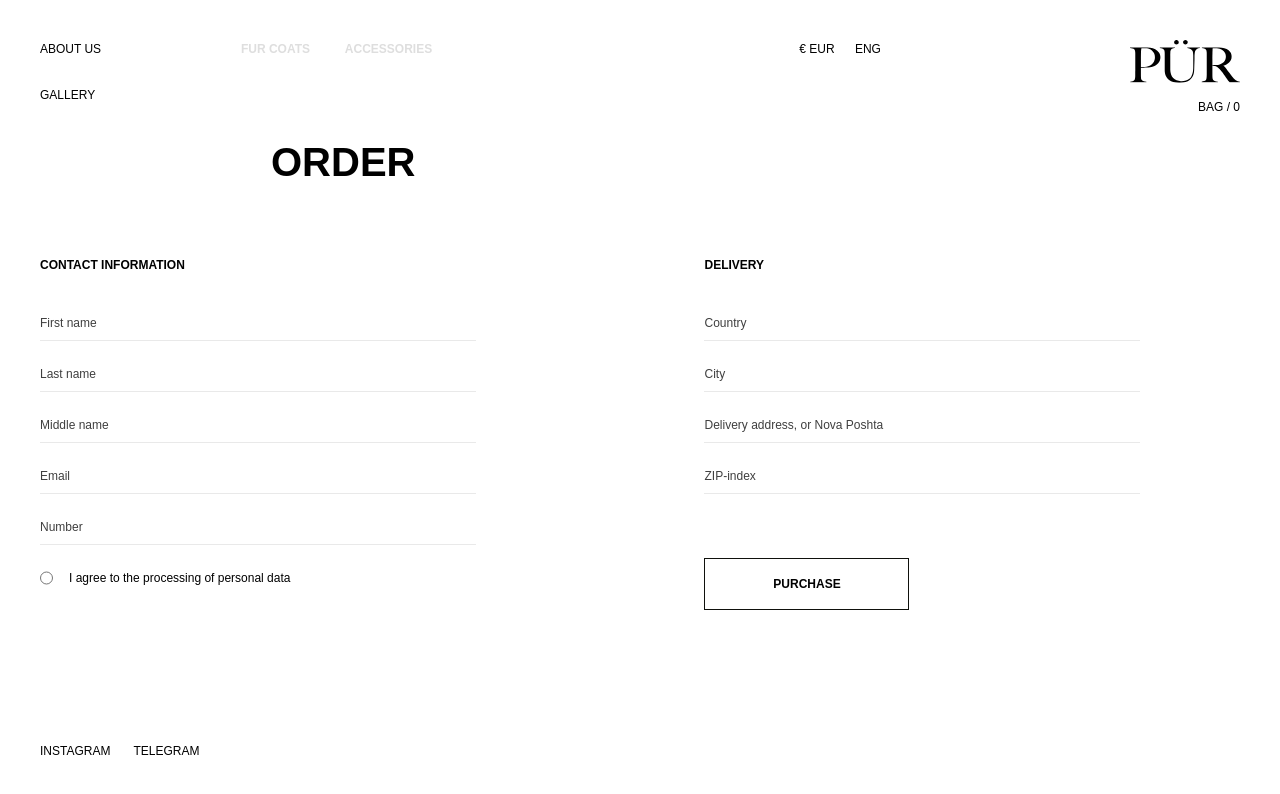
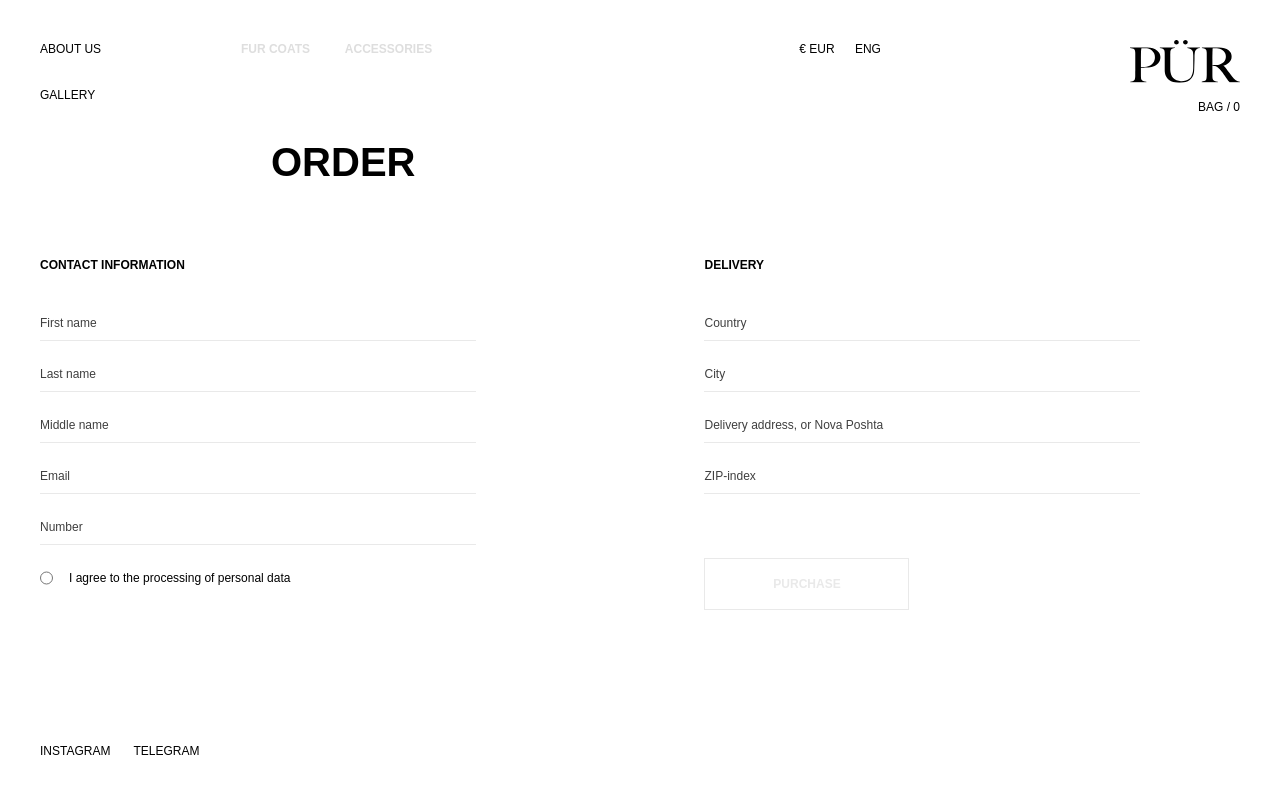
Before and after one commit to GorgeousSuit/pur, a Next.js app: page /checkout in a window 1280 px wide. Shown: the top 794 px of the page. Built offline with nearby package versions, Linux system fonts and the light colour scheme; no server answers.

Commit message:
Changing architecture

```diff
--- a/package.json
+++ b/package.json
@@ -10,6 +10,7 @@
   },
   "dependencies": {
     "@sanity/image-url": "^1.0.2",
+    "@tailwindcss/forms": "^0.5.7",
     "autoprefixer": "10.4.15",
     "babel-preset-es2015": "^6.24.1",
     "bcrypt": "^5.1.1",
--- a/pages/api/contact.js
+++ b/pages/api/contact.js
@@ -1,7 +1,10 @@
-export default function (req, res) {
-    require('dotenv').config();
+import dotenv from 'dotenv';
+import nodemailer from 'nodemailer';
 
-    let nodemailer = require('nodemailer');
+dotenv.config();
+
+export default async function (req, res) {
+    try {
         const transporter = nodemailer.createTransport({
             port: 465,
             host: 'smtp.gmail.com',
@@ -11,11 +14,12 @@ export default function (req, res) {
             },
             secure: true
         });
+
         const mailData = {
             from: 'gorgeoussuit573@gmail.com',
             to: 'vyacheslav.ivanchenko573@gmail.com',
-        subject: `Message From ${req.body.firstName}`,
-        text: req.body.message + ' | Sent from: ' + req.body.email,
+            subject: `New order from ${req.body.firstName}`,
+            text: req.body.firstName + ' | Sent from: ' + req.body.email,
             html: `<div style="background-color: #fff; width: 720px; height: 100vh; padding: 98px 64px 57px;">
         <h1 style="text-transform: uppercase; font-size: 32px; color: #0F110C; width: 100%; border-bottom: 1px solid #000000; padding-bottom: 24px; margin-bottom: 80px;">New order</h1>
         <div style="margin-bottom: 64px;">
@@ -37,9 +41,12 @@ export default function (req, res) {
     </div>
           `
         };
-    transporter.sendMail(mailData, function (err, info) {
-        if (err) console.log(err);
-        else console.log(info);
-    });
-    res.status(200);
+        const info = await transporter.sendMail(mailData);
+
+        console.log(info);
+        res.status(200).send('Email sent successfully');
+    } catch (error) {
+        console.error(error);
+        res.status(500).send('Internal Server Error');
     }
+}
--- a/pages/checkout.jsx
+++ b/pages/checkout.jsx
@@ -5,6 +5,9 @@ import Link from 'next/link';
 import { StateContext } from '@context/StateContext';
 import { Toaster } from 'react-hot-toast';
 import { useState } from 'react';
+import { useRouter } from 'next/router';
+import { useStateContext } from '../context/StateContext';
+import toast from 'react-hot-toast';
 
 export const metadata = {
     title: 'Checkout',
@@ -22,10 +25,14 @@ const RootLayout = () => {
     const [delivery, setDelivery] = useState('');
     const [zip, setZip] = useState('');
     const [submitted, setSubmitted] = useState(false);
+    const router = useRouter();
+    const [processing, setProcessing] = useState(false);
+
 
     const handleSubmit = (e) => {
         e.preventDefault();
         console.log('Sending');
+        setProcessing(true);
         let data = {
             firstName,
             lastName,
@@ -49,9 +56,8 @@ const RootLayout = () => {
             if (res.status === 200) {
                 console.log('Response succeeded!');
                 setSubmitted(true);
-                setName('');
-                setEmail('');
-                setBody('');
+                setProcessing(false);
+                router.push('/thank-you');
             }
         });
     };
@@ -80,14 +86,17 @@ const RootLayout = () => {
                         <h1 className="text-[24px] lg:text-[40px] font-bold lg:ml-[231px] mt-[132px] lg:mt-[92px] mb-[48px] lg:mb-[64px] uppercase">
                             Order
                         </h1>
-                        <form onSubmit={handleSubmit} className="flex max-lg:flex-col text-[12px] lg:space-x-[17.85vw] max-lg:space-y-[64px]">
+                        <form
+                            onSubmit={handleSubmit}
+                            className="flex max-lg:flex-col text-[12px] lg:space-x-[17.85vw] max-lg:space-y-[64px]"
+                        >
                             <div className="w-[329px] lg:w-[436px]">
                                 <h2 className="font-bold mb-[40px] uppercase">
                                     contact information
                                 </h2>
                                 <div
                                     action=""
-                                    className="[&>*]:pb-[8px] flex flex-col space-y-[24px] [&>*]:custom"
+                                    className="[&>*]:pb-[8px] flex flex-col space-y-[24px]"
                                 >
                                     <input
                                         onChange={(e) => {
@@ -134,10 +143,14 @@ const RootLayout = () => {
                                             required
                                             name="pData"
                                             type="radio"
-                                            className=""
+                                            className="transition hover:outline-black checked:outline-black checked:bg-black focus:outline-none checked:hover:bg-black"
                                             placeholder="Number"
+                                            id="pData"
                                         />
-                                        <label for="pData">
+                                        <label
+                                            for="pData"
+                                            className="cursor-pointer inline-block relative transition duration-300 ease-in-out"
+                                        >
                                             I agree to the processing of
                                             personal data
                                         </label>
@@ -187,10 +200,45 @@ const RootLayout = () => {
                                 </div>
                                 <button
                                     type="submit"
-                                    disable={!firstName || !email || !number || !city || !delivery || !zip }
-                                    className="w-full lg:w-[205px] border border-[#0F110C] text-center py-[16px] font-bold mt-[64px]"
+                                    disabled={
+                                        !firstName ||
+                                        !email ||
+                                        !number ||
+                                        !city ||
+                                        !delivery ||
+                                        !zip
+                                    }
+                                    className={`w-full lg:w-[205px] border text-center font-bold mt-[64px] flex-center ${
+                                        !firstName ||
+                                        !email ||
+                                        !number ||
+                                        !city ||
+                                        !delivery ||
+                                        !zip
+                                            ? 'border-[#E9E9E9] text-[#E9E9E9]'
+                                            : 'border-[#0F110C] text-black'
+                                    } ${processing ? "py-[8px]" : "py-[16px]"}`}
                                 >
-                                    Purchase
+                                    {!processing ? (
+                                        'Purchase'
+                                    ) : (
+                                        <svg
+                                            aria-hidden="true"
+                                            class="w-8 h-8 text-gray-200 animate-spin fill-black"
+                                            viewBox="0 0 100 101"
+                                            fill="none"
+                                            xmlns="http://www.w3.org/2000/svg"
+                                        >
+                                            <path
+                                                d="M100 50.5908C100 78.2051 77.6142 100.591 50 100.591C22.3858 100.591 0 78.2051 0 50.5908C0 22.9766 22.3858 0.59082 50 0.59082C77.6142 0.59082 100 22.9766 100 50.5908ZM9.08144 50.5908C9.08144 73.1895 27.4013 91.5094 50 91.5094C72.5987 91.5094 90.9186 73.1895 90.9186 50.5908C90.9186 27.9921 72.5987 9.67226 50 9.67226C27.4013 9.67226 9.08144 27.9921 9.08144 50.5908Z"
+                                                fill="currentColor"
+                                            />
+                                            <path
+                                                d="M93.9676 39.0409C96.393 38.4038 97.8624 35.9116 97.0079 33.5539C95.2932 28.8227 92.871 24.3692 89.8167 20.348C85.8452 15.1192 80.8826 10.7238 75.2124 7.41289C69.5422 4.10194 63.2754 1.94025 56.7698 1.05124C51.7666 0.367541 46.6976 0.446843 41.7345 1.27873C39.2613 1.69328 37.813 4.19778 38.4501 6.62326C39.0873 9.04874 41.5694 10.4717 44.0505 10.1071C47.8511 9.54855 51.7191 9.52689 55.5402 10.0491C60.8642 10.7766 65.9928 12.5457 70.6331 15.2552C75.2735 17.9648 79.3347 21.5619 82.5849 25.841C84.9175 28.9121 86.7997 32.2913 88.1811 35.8758C89.083 38.2158 91.5421 39.6781 93.9676 39.0409Z"
+                                                fill="currentFill"
+                                            />
+                                        </svg>
+                                    )}
                                 </button>
                             </div>
                         </form>
--- a/styles/globals.css
+++ b/styles/globals.css
@@ -20,25 +20,6 @@
     scroll-snap-type: x mandatory;
     -webkit-overflow-scrolling: touch;
 }
-
-.page-transition-enter {
-    opacity: 0;
-  }
-
-  .page-transition-enter-active {
-    opacity: 1;
-    transition: opacity 500ms ease-in-out;
-  }
-
-  .page-transition-exit {
-    opacity: 1;
-  }
-
-  .page-transition-exit-active {
-    opacity: 0;
-    transition: opacity 500ms ease-in-out;
-  }
-
 input {
     border-radius: 0;
 }
--- a/tailwind.config.js
+++ b/tailwind.config.js
@@ -26,5 +26,7 @@ module.exports = {
             }
         }
     },
-    plugins: []
+    plugins: [
+
+    ]
 };
```
Also changed, not shown: 1 other file (tests, documents, lock files or other folders). Lines whose indentation alone changed are shown as unchanged.
